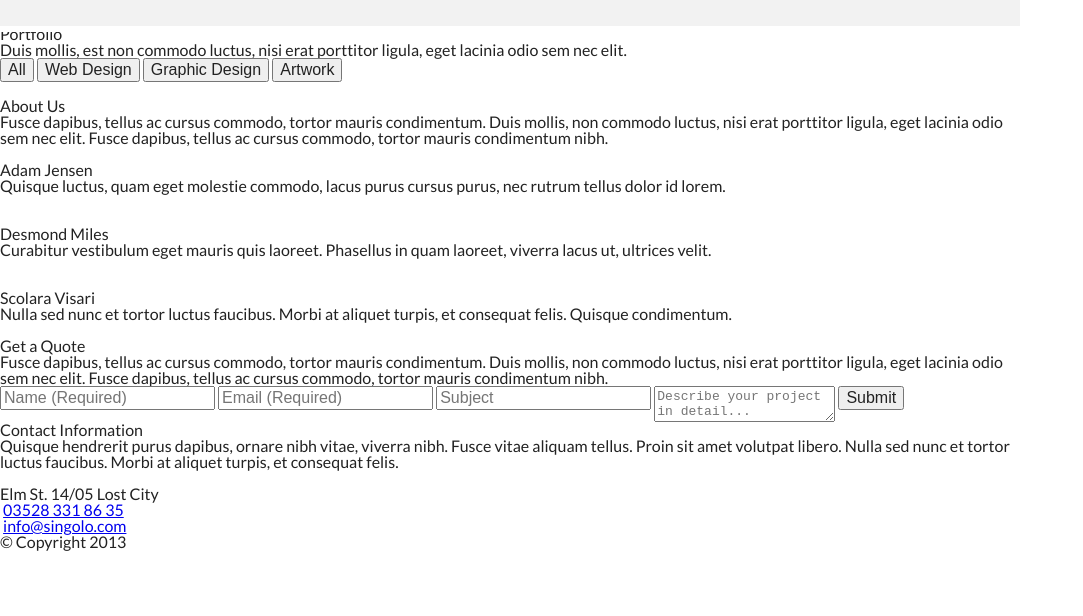
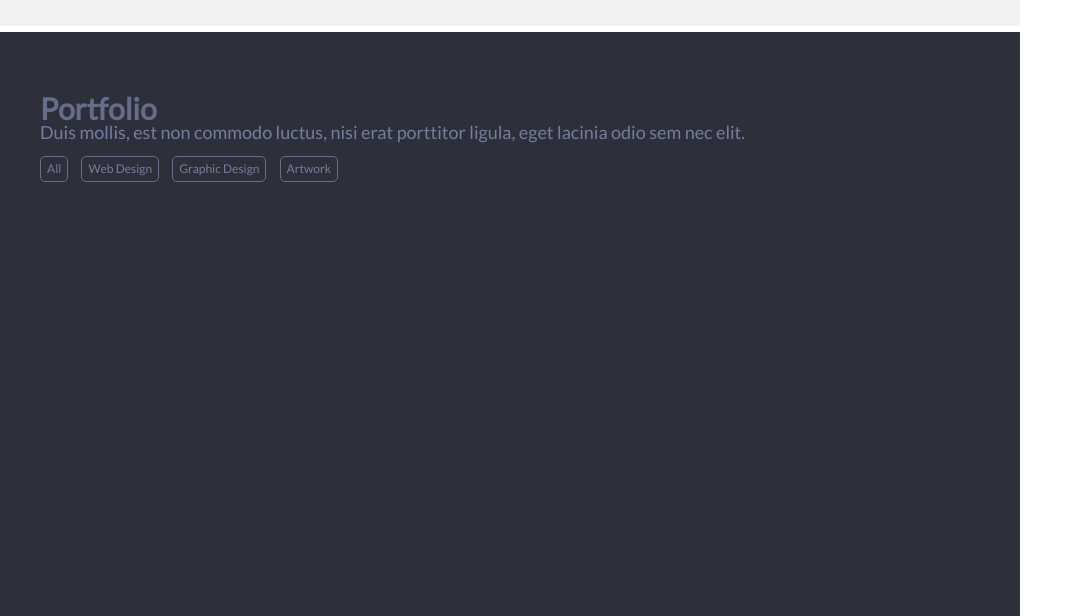
Before and after one commit to Dalnogirl/singolo, a plain HTML site: page index.html in a window 1280 px wide. Shown: the part 1163-1779 px from the top of the page, without its empty margins (0-1083 px from the left). Before the commit the page ends 1730 px from the top, so only its background shows below. Drawn offline with Linux system fonts and the light colour scheme.

Commit message:
feat: styles

```diff
--- a/style.css
+++ b/style.css
@@ -467,7 +467,7 @@ header {
   z-index: 10;
 }
 .dot {
-  color: rgb(58,62,77);
+  color: rgb(58, 62, 77);
 }
 .logo {
   font-size: 18.03448pt;
@@ -605,3 +605,281 @@ h1:hover {
   font-family: "Lato";
   font-weight: 400;
 }
+
+html {
+  width: 1020px;
+}
+
+body {
+  width: 1020px;
+  font-family: "Lato";
+}
+
+.portfolio {
+  background-color: #2d303a;
+  color: #666d89;
+  height: 870px;
+  box-shadow: 0px 6px 0px 0px rgba(50, 55, 70, 1);
+}
+
+h1 {
+  font-size: 30px;
+
+  font-family: "Lato";
+  font-weight: 900;
+}
+
+p {
+  font-size: 18px;
+  color: #767e9e;
+  font-family: "Lato";
+  font-weight: 300;
+}
+
+.container {
+  width: 945px;
+  margin-left: 40px;
+  padding-top: 66px;
+}
+
+nav {
+  margin-top: 15px;
+  margin-bottom: 18px;
+}
+
+button {
+  background-color: #2d303a;
+  border: 1px solid #666d89;
+  border-radius: 5px;
+  margin-right: 10px;
+  font-size: 12px;
+  line-height: 22px;
+  color: #767e9e;
+  font-family: "Lato";
+  font-weight: 400;
+  transition: color 0.2s ease-in-out;
+  transition: border 0.2s ease-in-out;
+}
+
+button:hover {
+  color: #dedede;
+  border: 1px solid #dedede;
+}
+
+.portfolio__cards {
+  display: flex;
+  flex-wrap: wrap;
+  justify-content: space-between;
+}
+
+.portfolio__cards img {
+  margin-bottom: 17px;
+}
+
+.about-us {
+  background-color: #f2f2f2;
+  margin-top: 6px;
+  box-shadow: 0px 6px 0px 0px rgba(255, 255, 255, 1);
+}
+
+.head-text {
+  font-size: 30px;
+  line-height: 18px;
+  color: #666d89;
+  font-family: "Lato";
+  font-weight: 900;
+  padding-bottom: 33px;
+}
+
+.about-us__cards {
+  margin-top: 49px;
+  display: flex;
+  flex-wrap: wrap;
+}
+
+.name {
+  font-size: 18px;
+  line-height: 18px;
+  color: #666d89;
+  font-family: "Lato";
+  font-weight: 900;
+  margin-top: 17px;
+  height: 18px;
+}
+
+.about-us__card {
+  width: 302px;
+  margin-right: 17px;
+}
+
+.about-us__card:nth-of-type(3n) {
+  margin: 0;
+}
+
+.about-us__card__text {
+  font-size: 12px;
+  color: #767e9e;
+  font-family: "Lato";
+  font-weight: 400;
+  margin-top: 18px;
+  line-height: 22px;
+}
+
+.main-text {
+  line-height: 30px;
+}
+
+.social-media-container {
+  margin-top: 28px;
+  padding-bottom: 67px;
+  position: relative;
+}
+
+.social-media-icon {
+  margin-right: 8px;
+  transition: all 1s;
+}
+
+.social-media-icon:hover {
+  position: relative;
+  bottom: 3px;
+  cursor: pointer;
+}
+
+.form {
+  margin-top: 5px;
+  background-color: #f06c64;
+  height: 648px;
+  box-shadow: 0px 6px 0px 0px rgba(234, 103, 107, 1);
+}
+
+.container {
+  padding-top: 67px;
+  margin-left: 40px;
+  display: flex;
+  flex-direction: column;
+}
+
+.form_head-text {
+  font-size: 30px;
+  line-height: 18px;
+  color: #f0d8d9;
+  font-family: "Lato";
+  font-weight: 900;
+  margin-bottom: 29px;
+}
+
+.form_main-text {
+  font-size: 18px;
+  line-height: 30px;
+  color: #f0d8d9;
+  font-family: "Lato";
+  font-weight: 300;
+  margin-bottom: 48px;
+}
+
+.form_input {
+  text-indent: 13px;
+  height: 38px;
+  width: 619px;
+  border: none;
+  border-radius: 5px;
+  margin-bottom: 16px;
+  background-color: #d6564f;
+}
+
+.form_input::placeholder {
+  font-size: 12px;
+  line-height: 22px;
+  color: #f48c8f;
+  font-family: "Lato";
+  font-weight: 400;
+}
+
+.form_input-container {
+  display: flex;
+}
+
+.contact-information_info-wrapper {
+  display: flex;
+  align-items: center;
+}
+
+.contact-information_head-text {
+  font-size: 18px;
+  line-height: 18px;
+  color: #f0d8d9;
+  font-family: "Lato";
+  font-weight: 900;
+}
+
+.last-input {
+  height: 202px;
+  padding: 0;
+  margin-bottom: 5px;
+}
+
+.contact-information_main-text {
+  margin: 18px 0px 38px 0px;
+  width: 300px;
+  font-size: 12px;
+  line-height: 22px;
+  color: #f0d8d9;
+  font-family: "Lato";
+  font-weight: 400;
+}
+
+.info-text {
+  width: 300px;
+  font-size: 12px;
+  line-height: 22px;
+  color: #f0d8d9;
+  font-family: "Lato";
+  font-weight: 400;
+}
+
+.info-icon {
+  margin: 0px 10px 0px 4px;
+}
+
+a {
+  text-decoration: none;
+}
+
+footer {
+  color: #666d89;
+  margin-top: 5px;
+  height: 76px;
+  background-color: #2d303a;
+  display: flex;
+  justify-content: space-between;
+  align-items: center;
+}
+
+.footer_copyright {
+  margin-left: 42px;
+}
+
+.footer_icon-wrapper {
+  margin-right: 40px;
+}
+
+.footer_icon {
+  margin-left: 8px;
+}
+
+.footer_icon:hover {
+  cursor: pointer;
+}
+
+.inputs {
+  margin-right: 20px;
+}
+
+/* .submit-button {
+  height: 40px;
+  border-radius: 5px;
+  border: none;
+  color: white;
+  background-color: #d6564f;
+} */
```
